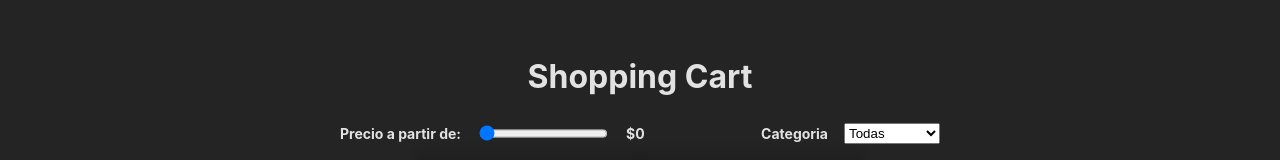
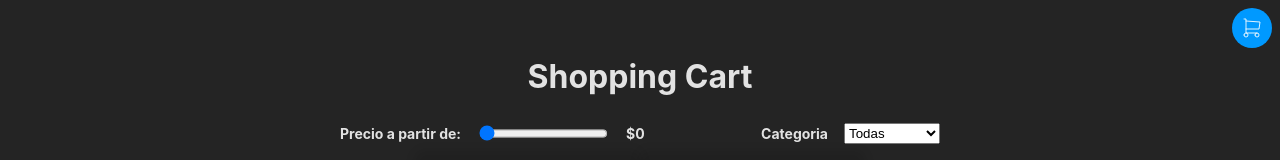
Before and after one commit to EduardoGaray57/Curse-react, a React (Vite) app in the folder projects/05-shopping-cart/: page / in a window 1280 px wide. Shown: the top 160 px of the page. Built offline with nearby package versions, Linux system fonts and the light colour scheme.

Commit message:
Inicio de la funcion de carrito

```diff
--- a/projects/05-shopping-cart/src/App.jsx
+++ b/projects/05-shopping-cart/src/App.jsx
@@ -4,6 +4,7 @@
 import { Footer } from "./components/Footer"
 import { IS_DEVELOPMENT } from "./config"
 import { useFiltres } from "./hooks/useFilters"
+import { Cart } from "./components/Cart"
 
 
 function App() {
@@ -14,6 +15,7 @@
   return (
     <>
       <Header />
+      <Cart />
       <Products products={filteredProducts} />
       {IS_DEVELOPMENT && <Footer />}
     </>
--- /dev/null
+++ b/projects/05-shopping-cart/src/components/Cart.css
@@ -0,0 +1,56 @@
+.cart {
+    background: #000;
+    display: none;
+    padding: 32px;
+    position: fixed;
+    right: 0px;
+    top: 0px;
+    width: 200px;
+}
+
+.cart img {
+    aspect-ratio: 16/9;
+    width: 100%;
+}
+
+.cart li {
+    border-bottom: 1px solid #444;
+    padding-bottom: 16px;
+}
+
+.cart footer {
+    display: flex;
+    gap: 8px;
+    justify-content: center;
+    align-items: center;
+}
+
+.cart footer button {
+    padding: 8px;
+}
+
+.cart-button {
+    align-items: center;
+    background: #09f;
+    border-radius: 9999px;
+    cursor: pointer;
+    display: flex;
+    height: 32px;
+    justify-content: center;
+    padding: 4px;
+    position: absolute;
+    right: 8px;
+    top: 8px;
+    transition: all .3s ease;
+    width: 32px;
+    z-index: 9999;
+}
+
+.cart-button:hover {
+    scale: 1.1;
+}
+
+.cart-button~input:checked~.cart {
+    height: 100%;
+    display: block;
+}
--- /dev/null
+++ b/projects/05-shopping-cart/src/components/Cart.jsx
@@ -0,0 +1,43 @@
+import "./Cart.css"
+import { useId } from "react"
+import { CartIcon,ClearCartIcon} from "./Icons.jsx"
+
+export function Cart() {
+    const cartCheckboxId = useId()
+
+    return (
+        <>
+            <label className="cart-button" htmlFor={cartCheckboxId}>
+                <CartIcon />
+            </label>
+            <input id={cartCheckboxId} type="checkbox" hidden />
+
+            <aside className="cart">
+                <ul>
+                    <li>
+                        <img
+                            src="https://cdn.dummyjson.com/product-images/beauty/essence-mascara-lash-princess/thumbnail.webp"
+                            alt="cosmetic product"
+                        />
+
+                        <div>
+                            <strong>Cosmetico</strong> -$ 9.99
+                        </div>
+
+                        <footer>
+                            <small>
+                                Qty: 1
+                            </small>
+                            <button>+</button>
+                        </footer>
+                    </li>
+                </ul>
+
+                <button>
+                    <ClearCartIcon />
+                </button>
+            </aside>
+        </>
+    )
+
+}
```
Also changed, not shown: projects/05-shopping-cart/src/context/cart.jsx (added, +28 -0 lines), 1 other file (tests, documents, lock files or other folders).
